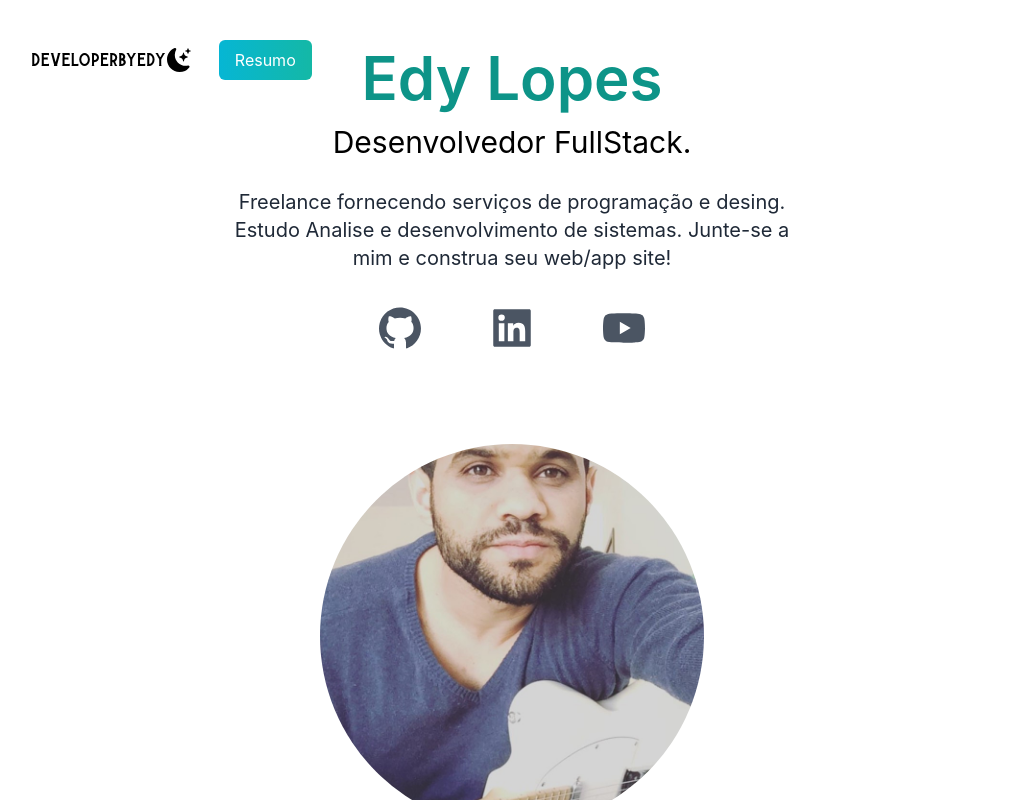
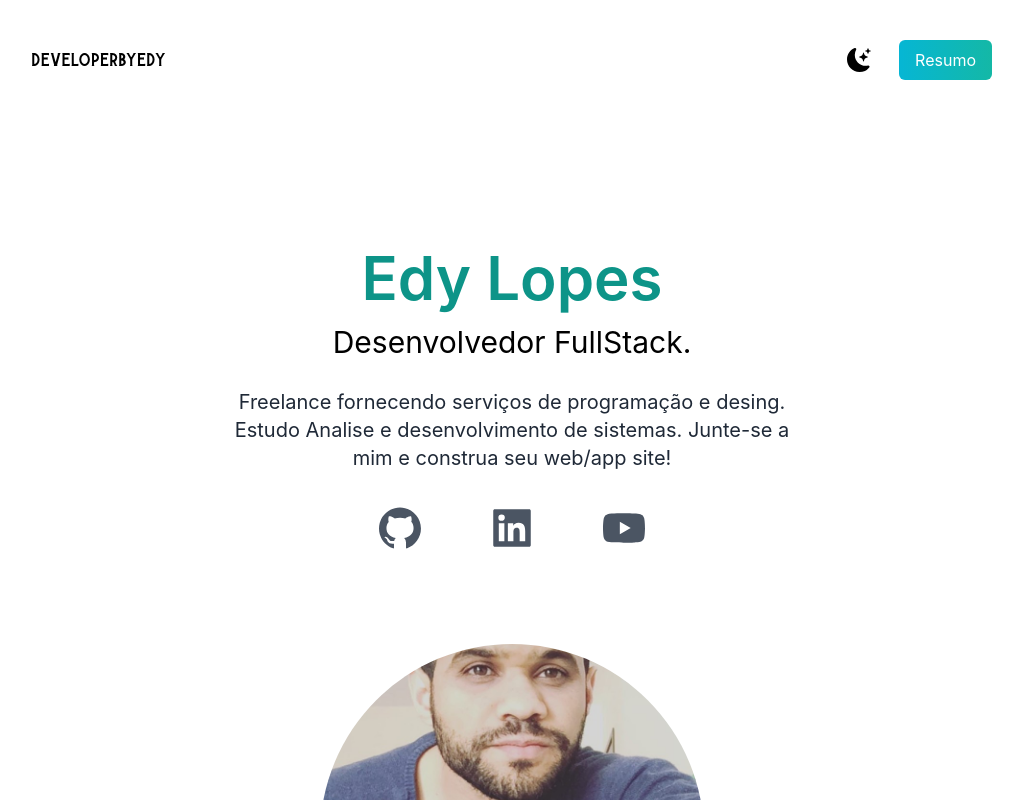
Before and after one commit to Edy-ux/react-portifolio-with-tailwind, a Next.js app: page / in a window 1280 px wide. Shown: the top 800 px of the page, without its empty margins (128-1151 px from the left). Built offline with nearby package versions, Linux system fonts and the light colour scheme.

Commit message:
feat: updated metatags

```diff
--- a/src/components/Header.jsx
+++ b/src/components/Header.jsx
@@ -2,7 +2,7 @@ import { BsFillMoonStarsFill } from 'react-icons/bs';
 
 const Header = ({ setDarkMode }) => {
     return (
-        <nav className="fixed py-10 mb-20 flex justify-between items-center dark:text-white">
+        <nav className="py-10 mb-20 flex justify-between items-center dark:text-white">
             <h1 className="font-burtons text-xl">developerbyedy</h1>
             <ul className="flex items-center">
                 <li
```
